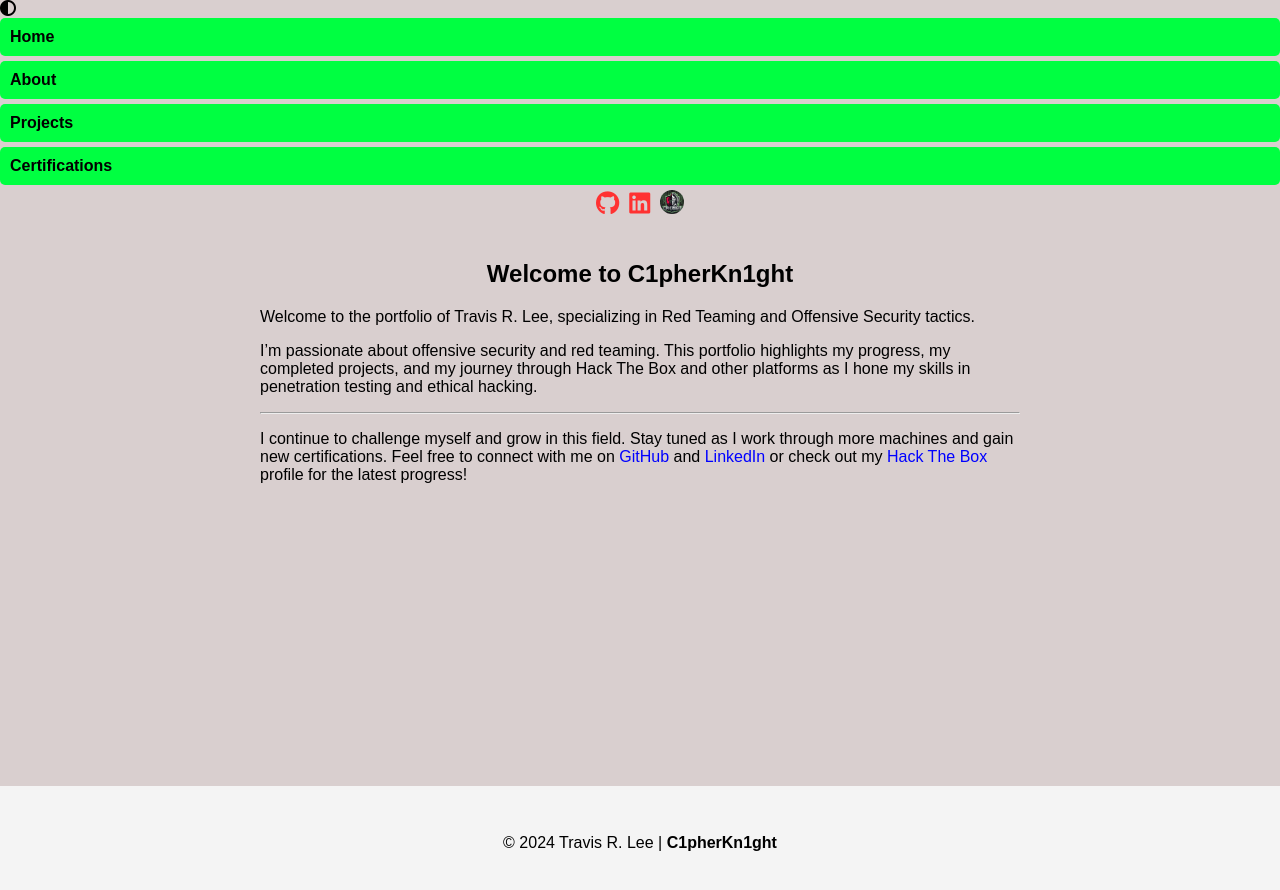
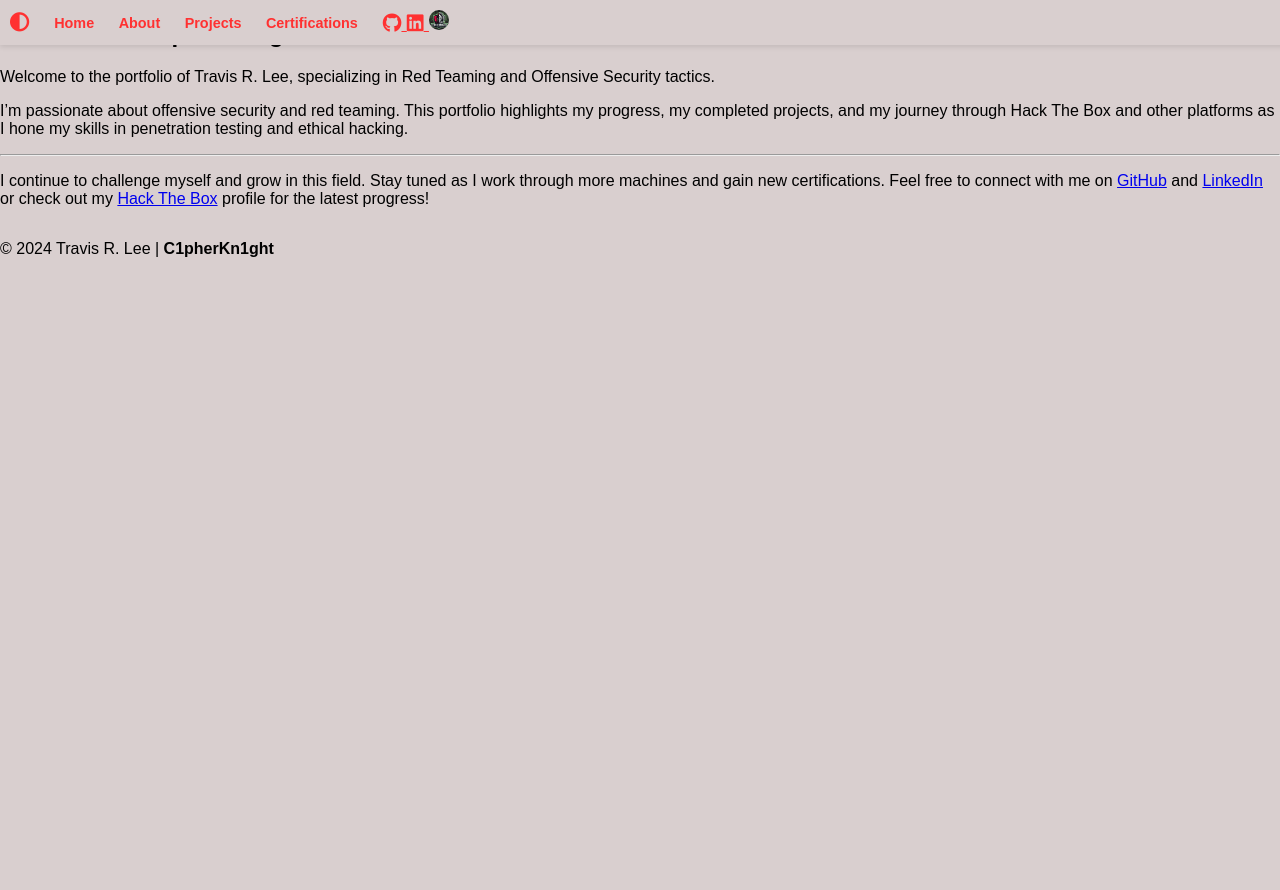
Before and after one commit to Travrl12/travrl12.github.io, a Jekyll site: the page built from index.markdown, in a window 1280 px wide. Shown: the top 890 px of the page. Built offline with Jekyll 4.4.1, drawn with Linux system fonts in a browser that asks for light colours; a script that is not in the unit is left out.

Commit message:
Update main.css

```diff
--- a/assets/css/main.css
+++ b/assets/css/main.css
@@ -6,25 +6,19 @@
     --color-dark-text: #f0f0f0;
     --color-primary: #00FF41;
     --color-accent: #FF3131;
-    --color-link-light: #0000FF;
-    --color-link-dark: #00FF41;
-    --color-visited-light: #551A8B;
-    --color-visited-dark: #8F00FF;
 }
 
-/* Base Styles for HTML and Body */
+/* Base Styles */
 html, body {
     background-color: var(--color-light-bg);
     color: var(--color-light-text);
     font-family: Arial, sans-serif;
     margin: 0;
     padding: 0;
-    transition: background-color 0.3s ease, color 0.3s ease;
     display: flex;
     flex-direction: column;
     min-height: 100vh;
-    overflow-x: hidden; /* Prevent horizontal scrolling */
-    max-width: 100vw;
+    overflow-x: hidden;
 }
 
 html.dark-mode, body.dark-mode {
@@ -32,183 +26,87 @@ html.dark-mode, body.dark-mode {
     color: var(--color-dark-text);
 }
 
-/* Main Content Centering with Balanced Padding */
-main {
-    max-width: 800px;
+/* Top Navigation Bar */
+.top-bar {
+    display: flex;
+    align-items: center;
+    padding: 10px;
+    gap: 15px;
+    position: fixed;
+    top: 0;
+    left: 0;
     width: 100%;
-    margin: 0 auto;
-    padding: 20px 20px; /* Adds balanced padding on both left and right */
-    text-align: left;
-    box-sizing: border-box;
+    background-color: var(--color-light-bg);
+    box-shadow: 0px 2px 5px rgba(0, 0, 0, 0.1);
 }
 
-/* Centered Headers */
-h1, h2, h3, h4, h5, h6 {
-    text-align: center;
+html.dark-mode .top-bar {
+    background-color: var(--color-dark-bg);
 }
 
-/* Link Styling */
-a {
-    color: var(--color-link-light);
-    text-decoration: none;
+/* Dark Mode Toggle Button */
+.toggle-button {
+    font-size: 1.2rem;
+    color: var(--color-accent);
+    cursor: pointer;
 }
 
-a:hover {
-    text-decoration: underline;
-    color: var(--color-accent);
-}
-
-a:visited {
-    color: var(--color-visited-light);
-}
-
-html.dark-mode a {
-    color: var(--color-link-dark);
-}
-
-html.dark-mode a:hover {
+html.dark-mode .toggle-button {
     color: var(--color-primary);
 }
 
-html.dark-mode a:visited {
-    color: var(--color-visited-dark);
+/* Navigation Buttons */
+.nav-buttons .nav-link {
+    color: var(--color-accent);
+    padding: 5px 10px;
+    text-decoration: none;
+    font-weight: bold;
+    font-size: 0.9rem;
+    border-radius: 4px;
+    transition: color 0.3s, background-color 0.3s;
 }
 
-/* Hero Section */
-.hero {
-    text-align: center;
-    padding: 2rem 0;
-    display: flex;
-    flex-direction: column;
-    align-items: center;
-    gap: 1rem;
+.nav-buttons .nav-link:hover {
+    background-color: var(--color-primary);
+    color: black;
 }
 
-.main-logo {
-    width: 150px;
-    height: auto;
-    border-radius: 50%;
-    object-fit: cover;
-}
-
-@media (max-width: 600px) {
-    .main-logo {
-        width: 100px;
-    }
+html.dark-mode .nav-buttons .nav-link:hover {
+    background-color: var(--color-accent);
+    color: white;
 }
 
 /* Social Icons */
-.social-icons, .social-links {
-    display: flex;
-    gap: 10px;
-    justify-content: center;
+.social-icons a {
+    font-size: 1.2rem;
+    color: var(--color-accent);
+    transition: color 0.3s;
 }
 
-.social-icons a, .social-links a {
-    font-size: 1.5rem;
-    color: var(--color-accent);
-    transition: transform 0.3s ease, color 0.3s ease;
-}
-
-html.dark-mode .social-icons a, .social-links a {
+.social-icons a:hover {
     color: var(--color-primary);
 }
 
-.social-icons a:hover, .social-links a:hover {
-    transform: scale(1.1);
-}
-
-.htb-icon, .footer-logo {
-    width: 24px;
-    height: 24px;
+.htb-icon {
+    width: 20px;
+    height: 20px;
     border-radius: 50%;
 }
 
-/* Footer Styling */
-footer {
-    margin-top: auto;
-    background-color: #f4f4f4;
-    padding: 2rem 1rem;
-    text-align: center;
-    width: 100%;
-    box-sizing: border-box;
-}
+/* Adjust layout for mobile */
+@media (max-width: 600px) {
+    .top-bar {
+        flex-wrap: wrap;
+        gap: 10px;
+        padding: 10px 5px;
+    }
 
-html.dark-mode footer {
-    background-color: #222;
-}
+    .nav-buttons .nav-link {
+        font-size: 0.8rem;
+        padding: 4px 8px;
+    }
 
-/* Hamburger Button */
-.hamburger-button {
-    font-size: 1.5rem;
-    color: var(--color-accent);
-    background: none;
-    border: none;
-    cursor: pointer;
-    position: fixed;
-    top: 20px;
-    left: 60px;
-    z-index: 1000;
-    transition: color 0.3s ease;
-}
-
-html.dark-mode .hamburger-button {
-    color: var(--color-primary);
-}
-
-/* Dropdown Menu */
-.nav-menu {
-    display: none;
-    flex-direction: column;
-    position: fixed;
-    top: 60px;
-    left: 20px;
-    background-color: var(--color-light-bg);
-    padding: 10px;
-    border-radius: 8px;
-    z-index: 999;
-}
-
-.nav-menu.active {
-    display: flex;
-}
-
-.nav-link {
-    padding: 10px;
-    color: black;
-    background-color: var(--color-primary);
-    border-radius: 5px;
-    font-weight: bold;
-    text-align: left;
-    display: block;
-    margin-bottom: 5px;
-}
-
-html.dark-mode .nav-link {
-    background-color: var(--color-accent);
-}
-
-/* Responsive Image Styling for Project and Certification Pages */
-.cert-badge, .project-image {
-    max-width: 100%; /* Full width on small screens */
-    width: 100%;
-    height: auto;
-    display: block;
-    margin: 20px auto;
-    border-radius: 10px;
-    box-shadow: 0px 4px 8px rgba(0, 0, 0, 0.2); /* Subtle shadow for depth */
-}
-
-/* Medium screens (tablets) */
-@media (min-width: 768px) {
-    .cert-badge, .project-image {
-        max-width: 70%; /* Scale down to fit tablet-sized screens */
+    .toggle-button, .social-icons a {
+        font-size: 1rem;
     }
 }
-
-/* Large screens (desktops) */
-@media (min-width: 1024px) {
-    .cert-badge, .project-image {
-        max-width: 50%; /* Limit width for desktop for a cleaner layout */
-    }
-}
```
